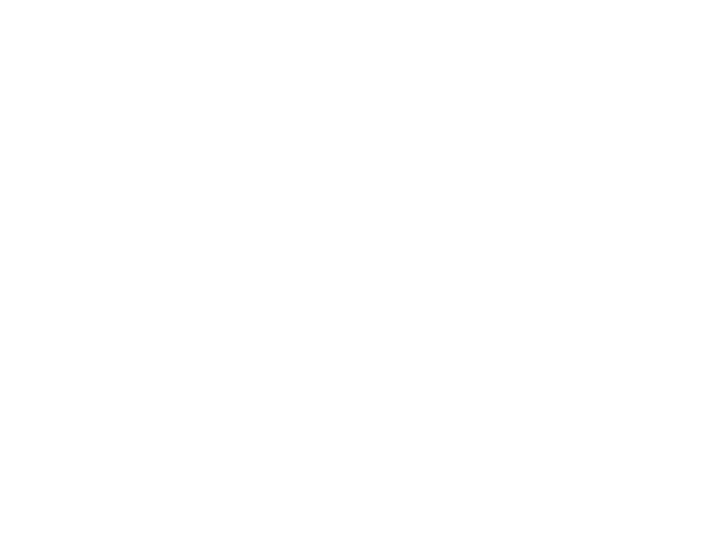
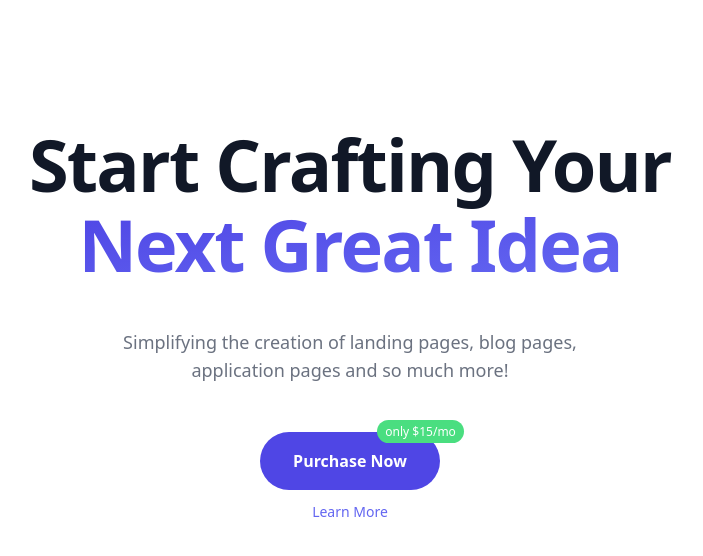
Before and after one commit to kromate/Codeden, a Vue app: page / in a window 1280 px wide. Shown: the top 556 px of the page, without its empty margins (290-993 px from the left). Built offline with nearby package versions, Linux system fonts and the light colour scheme.

Commit message:
feat: update

```diff
--- /dev/null
+++ b/src/components/NavBar.vue
@@ -0,0 +1,43 @@
+<template>
+   <nav class="relative z-50 h-24 select-none" x-data="{ showMenu: false }">
+            <div class="container relative flex flex-wrap items-center justify-between h-24 mx-auto overflow-hidden font-medium border-b border-gray-200 md:overflow-visible lg:justify-center sm:px-4 md:px-2">
+                <div class="flex items-center justify-start w-1/4 h-full pr-4">
+                    <a href="#_" class="inline-block py-4 md:py-0">
+                        <span class="p-1 text-xl font-black leading-none text-gray-900"><span>CodeDen</span><span class="text-indigo-600">.</span></span>
+                    </a>
+                </div>
+                <div class="top-0 left-0 items-start hidden w-full h-full p-4 text-sm bg-gray-900 bg-opacity-50 md:items-center md:w-3/4 md:absolute lg:text-base md:bg-transparent md:p-0 md:relative md:flex" :class="{'flex fixed': showMenu, 'hidden': !showMenu }">
+                    <div class="flex-col w-full h-auto overflow-hidden bg-white rounded-lg md:bg-transparent md:overflow-visible md:rounded-none md:relative md:flex md:flex-row">
+                        <a href="#_" class="inline-flex items-center block w-auto h-16 px-6 text-xl font-black leading-none text-gray-900 md:hidden">tails<span class="text-indigo-600">.</span></a>
+                        <div class="flex flex-col items-start justify-center w-full space-x-6 text-center lg:space-x-8 md:w-2/3 md:mt-0 md:flex-row md:items-center">
+                            <a href="#_" class="inline-block w-full py-2 mx-0 ml-6 font-medium text-left text-indigo-600 md:ml-0 md:w-auto md:px-0 md:mx-2 lg:mx-3 md:text-center">Home</a>
+                            <a href="#_" class="inline-block w-full py-2 mx-0 font-medium text-left text-gray-700 md:w-auto md:px-0 md:mx-2 hover:text-indigo-600 lg:mx-3 md:text-center">Features</a>
+                            <a href="#_" class="inline-block w-full py-2 mx-0 font-medium text-left text-gray-700 md:w-auto md:px-0 md:mx-2 hover:text-indigo-600 lg:mx-3 md:text-center">Blog</a>
+                            <a href="#_" class="inline-block w-full py-2 mx-0 font-medium text-left text-gray-700 md:w-auto md:px-0 md:mx-2 hover:text-indigo-600 lg:mx-3 md:text-center">Contact</a>
+                            <a href="#_" class="absolute top-0 left-0 hidden py-2 mt-6 ml-10 mr-2 text-gray-600 lg:inline-block md:mt-0 md:ml-2 lg:mx-3 md:relative">
+                                <svg class="inline w-5 h-5" fill="none" stroke-linecap="round" stroke-linejoin="round" stroke-width="2" viewBox="0 0 24 24" stroke="currentColor"><path d="M21 21l-6-6m2-5a7 7 0 11-14 0 7 7 0 0114 0z"></path></svg>
+                            </a>
+                        </div>
+                        <div class="flex flex-col items-start justify-end w-full pt-4 md:items-center md:w-1/3 md:flex-row md:py-0">
+                            <a href="#" class="w-full px-6 py-2 mr-0 text-gray-700 md:px-0 lg:pl-2 md:mr-4 lg:mr-5 md:w-auto">Sign In</a>
+                            <a href="#_" class="inline-flex items-center w-full px-6 py-3 text-sm font-medium leading-4 text-white bg-indigo-600 md:px-3 md:w-auto md:rounded-full lg:px-5 hover:bg-indigo-500 focus:outline-none md:focus:ring-2 focus:ring-0 focus:ring-offset-2 focus:ring-indigo-600">Sign Up</a>
+                        </div>
+                    </div>
+                </div>
+                <div @click="showMenu = !showMenu" class="absolute right-0 flex flex-col items-center  justify-center w-10 h-10 bg-white rounded-full cursor-pointer md:hidden hover:bg-gray-100">
+                    <svg class="w-6 h-6 text-gray-700" x-show="!showMenu" fill="none" stroke-linecap="round" stroke-linejoin="round" stroke-width="2" viewBox="0 0 24 24" stroke="currentColor" x-cloak="">
+                        <path d="M4 6h16M4 12h16M4 18h16"></path>
+                    </svg>
+                    <svg class="w-6 h-6 text-gray-700" x-show="showMenu" fill="none" stroke="currentColor" viewBox="0 0 24 24" xmlns="http://www.w3.org/2000/svg" x-cloak="">
+                        <path stroke-linecap="round" stroke-linejoin="round" stroke-width="2" d="M6 18L18 6M6 6l12 12"></path>
+                    </svg>
+                </div>
+            </div>
+        </nav>
+</template>
+
+<script>
+import { ref } from 'vue';
+
+const showMenu = ref(false)
+</script>
--- a/src/views/index.vue
+++ b/src/views/index.vue
@@ -1,7 +1,34 @@
 <template>
+
+<!-- Section 1 -->
+<section class="w-full px-6 pb-12 antialiased bg-white">
+    <div class="mx-auto container">
+
+
+
+        <!-- Main Hero Content -->
+        <div class="container max-w-lg px-4 py-32 mx-auto text-left md:max-w-none md:text-center">
+            <h1 class="text-5xl font-extrabold leading-10 tracking-tight text-left text-gray-900 md:text-center sm:leading-none md:text-6xl lg:text-7xl"><span class="inline md:block">Start Crafting Your</span> <span class="relative mt-2 text-transparent bg-clip-text bg-gradient-to-br from-indigo-600 to-indigo-500 md:inline-block">Next Great Idea</span></h1>
+            <div class="mx-auto mt-5 text-gray-500 md:mt-12 md:max-w-lg md:text-center lg:text-lg">Simplifying the creation of landing pages, blog pages, application pages and so much more!</div>
+            <div class="flex flex-col items-center mt-12 text-center">
+                <span class="relative inline-flex w-full md:w-auto">
+                    <a href="#_" type="button" class="inline-flex items-center justify-center w-full px-8 py-4 text-base font-bold leading-6 text-white bg-indigo-600 border border-transparent rounded-full md:w-auto hover:bg-indigo-500 focus:outline-none focus:ring-2 focus:ring-offset-2 focus:ring-indigo-600">
+                        Purchase Now
+                    </a>
+                    <span class="absolute top-0 right-0 px-2 py-1 -mt-3 -mr-6 text-xs font-medium leading-tight text-white bg-green-400 rounded-full">only $15/mo</span>
+                </span>
+                <a href="#" class="mt-3 text-sm text-indigo-500">Learn More</a>
+            </div>
+        </div>
+        <!-- End Main Hero Content -->
+
+    </div>
+</section>
 
 </template>
 
-<script>
+<script lang="ts" setup>
+import { ref } from 'vue';
 
+const showMenu = ref(false)
 </script>
```
